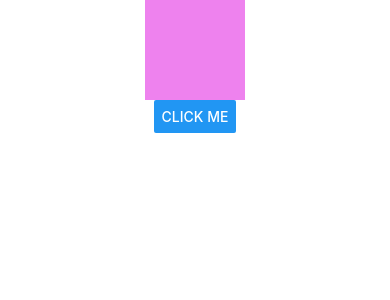
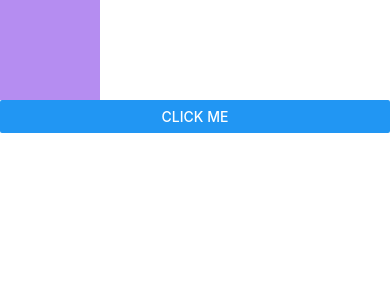
Before and after one commit to chien-pv/demoReactNativeRedux, a React Native app: screen / in a window 390 px wide. Shown: the top 300 px of the page. Built offline with nearby package versions, Linux system fonts and the light colour scheme.

Commit message:
demo reanimation

```diff
--- a/App.jsx
+++ b/App.jsx
@@ -4,24 +4,55 @@ import { useState } from "react";
 import AddTodo from "./components/addTodo";
 import { Provider } from "react-redux";
 import store from "./redux/store";
-import Animated, { useSharedValue, withSpring } from "react-native-reanimated";
+import Animated, {
+  useSharedValue,
+  withSpring,
+  useAnimatedStyle,
+} from "react-native-reanimated";
+import {
+  Gesture,
+  GestureDetector,
+  GestureHandlerRootView,
+} from "react-native-gesture-handler";
+function App() {
+  const pressed = useSharedValue(false);
 
-function App() {
-  let width = useSharedValue(100);
+  // let width = useSharedValue(100);
+  let translateX = useSharedValue(0);
   const handlePress = () => {
-    width.value = withSpring(width.value + 50);
+    // width.value = withSpring(width.value + 50);
+    translateX.value += 50;
   };
+
+  const animatedStyles = useAnimatedStyle(() => ({
+    backgroundColor: pressed.value ? "#FFE04B" : "#B58DF1",
+    transform: [{ translateX: withSpring(translateX.value * 2) }],
+  }));
+
+  const tap = Gesture.Tap()
+    .onBegin(() => {
+      pressed.value = true;
+    })
+    .onFinalize(() => {
+      pressed.value = false;
+    });
+
   return (
-    <View style={{ flex: 1, alignItems: "center" }}>
-      <Animated.View
-        style={{
-          width,
-          height: 100,
-          backgroundColor: "violet",
-        }}
-      />
+    <GestureHandlerRootView style={{ flex: 1 }}>
+      <GestureDetector gesture={tap}>
+        <Animated.View
+          style={[
+            {
+              width: 100,
+              height: 100,
+              backgroundColor: "violet",
+            },
+            animatedStyles,
+          ]}
+        />
+      </GestureDetector>
       <Button onPress={handlePress} title="Click me" />
-    </View>
+    </GestureHandlerRootView>
   );
 }
 
```
